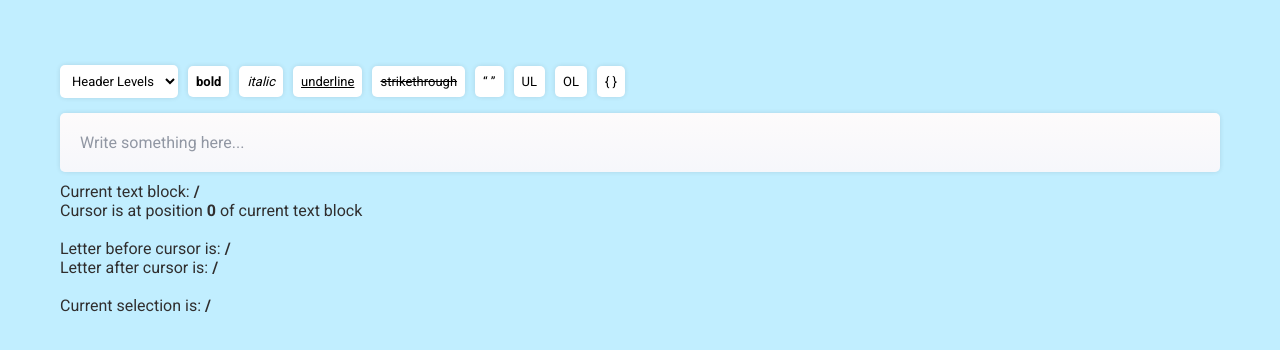
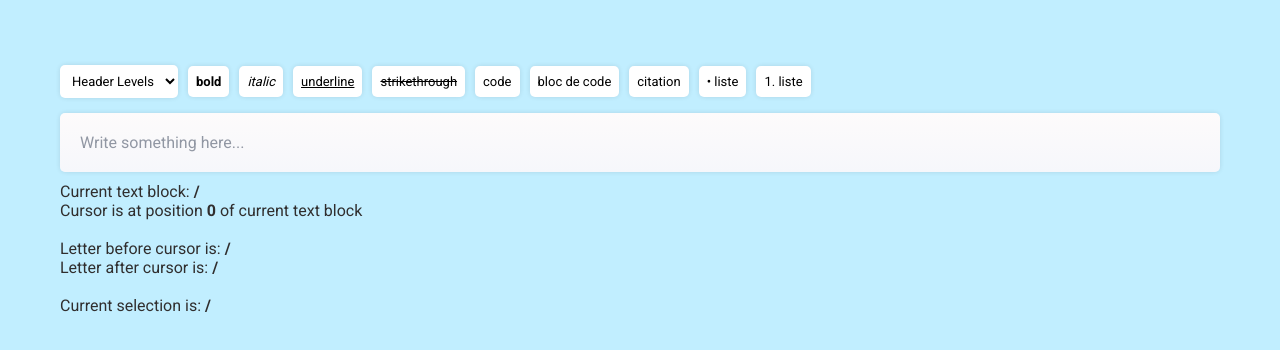
Before and after one commit to ArthurGoupil/draftjs-example, a React (Create React App) app: page / in a window 1280 px wide. Shown: the top 350 px of the page. Built offline with nearby package versions, Linux system fonts and the light colour scheme.

Commit message:
rename and reorder toolbar

```diff
--- a/src/App.css
+++ b/src/App.css
@@ -4,6 +4,8 @@
 }
 
 .editor-wrapper {
+  max-height: 200px;
+
   margin: 10px 0;
   background-image: linear-gradient(to bottom, #fdfbfb 0%, #f6f7fb 100%);
   padding: 20px;
--- a/src/components/MyEditor.js
+++ b/src/components/MyEditor.js
@@ -42,7 +42,7 @@ function MyEditor() {
   };
 
   const handleNestedLists = (event) => {
-    const newState = RichUtils.onTab(event, editorState, 6);
+    const newState = RichUtils.onTab(event, editorState, 4);
 
     if (newState) {
       handleEditorChange(newState);
--- a/src/components/blockStyles/BlockStyleToolbar.js
+++ b/src/components/blockStyles/BlockStyleToolbar.js
@@ -11,13 +11,14 @@ const INLINE_TYPES = [
   { label: 'italic', style: 'ITALIC' },
   { label: 'underline', style: 'UNDERLINE' },
   { label: 'strikethrough', style: 'STRIKETHROUGH' },
+  { label: 'code', style: 'CODE' },
 ];
 
 const BLOCK_TYPES = [
-  { label: ' “ ” ', block: 'blockquote' },
-  { label: 'UL', block: 'unordered-list-item' },
-  { label: 'OL', block: 'ordered-list-item' },
-  { label: '{ }', block: 'code-block' },
+  { label: 'bloc de code', block: 'code-block' },
+  { label: 'citation', block: 'blockquote' },
+  { label: '• liste', block: 'unordered-list-item' },
+  { label: '1. liste', block: 'ordered-list-item' },
 ];
 
 const HEADER_TYPES = [
```
